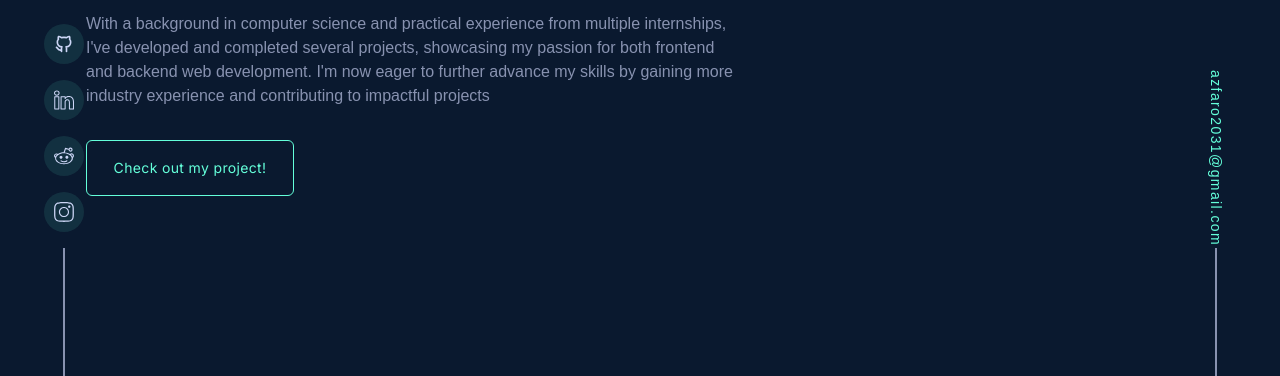
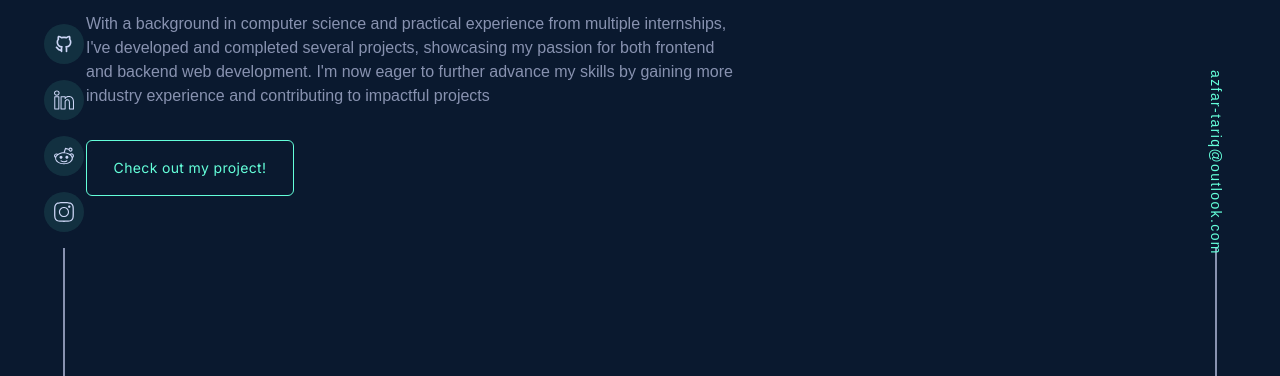
Before and after one commit to Azfar-Tariq/portfolio, a Next.js app: page / in a window 1280 px wide. Shown: the part 424-800 px from the top of the page. Built offline with nearby package versions, Linux system fonts and the light colour scheme.

Commit message:
updated mail

```diff
--- a/components/RightSide.tsx
+++ b/components/RightSide.tsx
@@ -1,11 +1,11 @@
-import React from "react";
+import React from 'react';
 
 const RightSide = () => {
   return (
     <div className="w-full h-full flex flex-col items-center justify-end gap-6 text-textLight">
-      <a href="mailto:azfaro2031@gmail.com">
+      <a href="mailto:azfar-tariq@outlook.com">
         <p className="text-sm rotate-90 w-72 tracking-widest text-textGreen">
-          azfaro2031@gmail.com
+          azfar-tariq@outlook.com
         </p>
       </a>
       <span className="w-[2px] h-32 bg-textDark inline-flex"></span>
```
